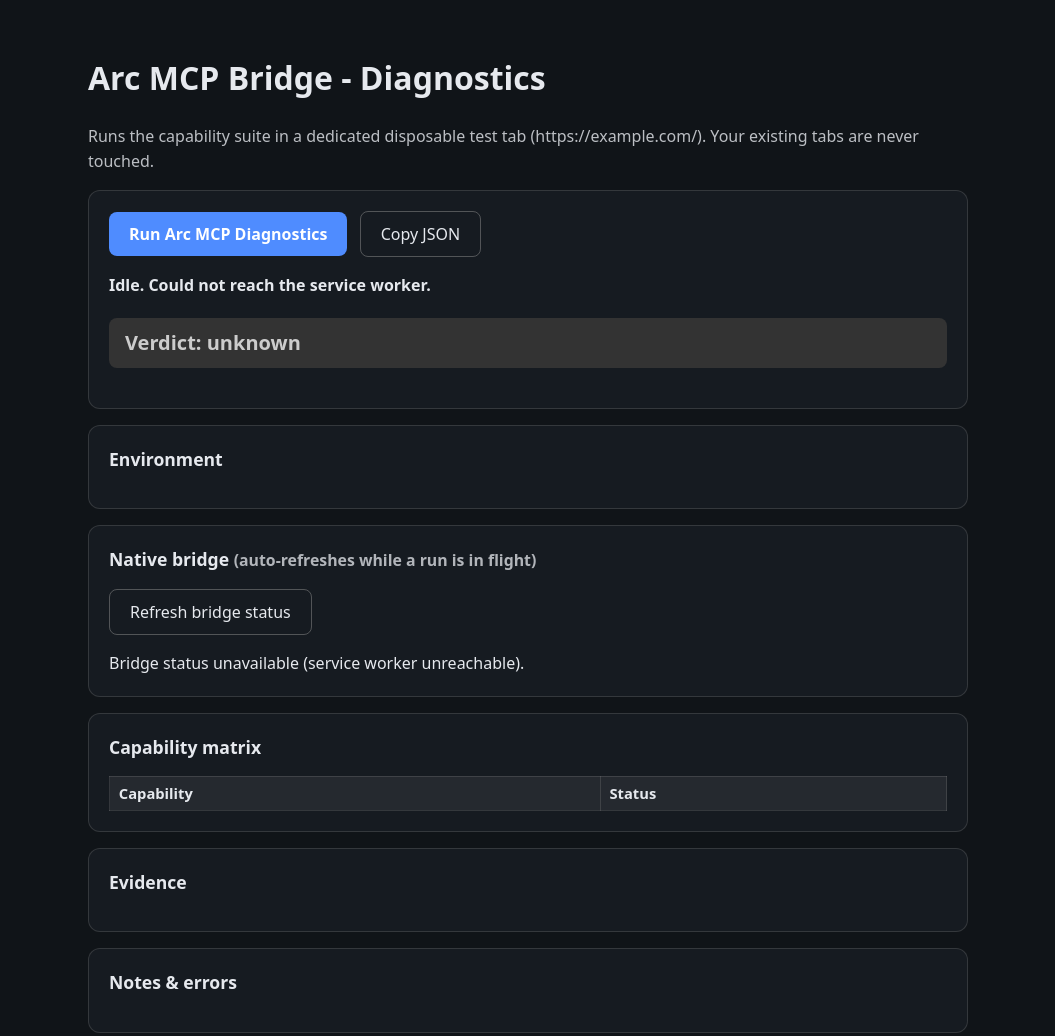
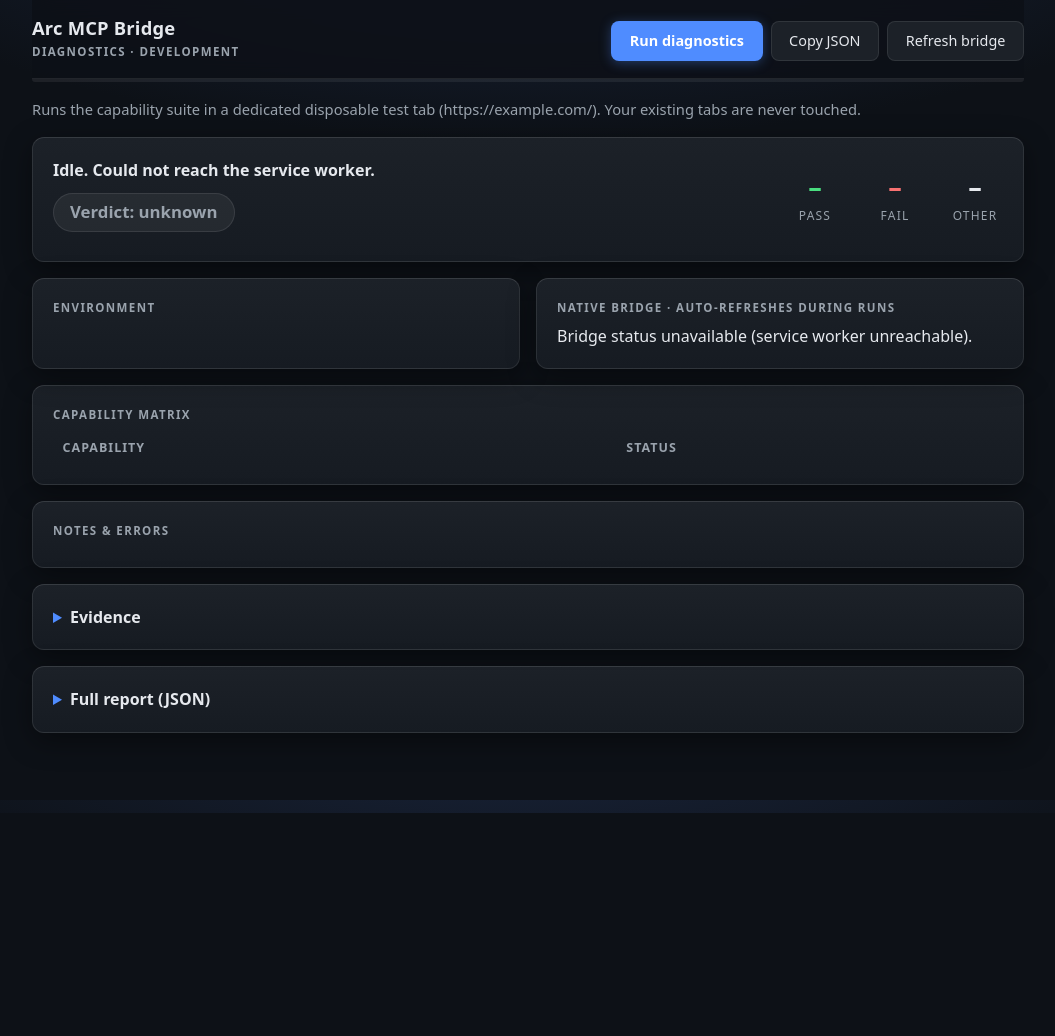
Before and after one commit to deAYS/ArcBrowserMcp, a website with bundled scripts: page extension/diagnostic/diagnostic.html in a window 1280 px wide. Shown: the top 1036 px of the page, without its empty margins (112-1167 px from the left). After the commit the page ends 813 px from the top, so only its background shows below. Built offline with nearby package versions, Linux system fonts and the light colour scheme.

Commit message:
feat(diagnostic): redesign layout with sticky header and theming

```diff
--- a/extension/diagnostic/diagnostic.html
+++ b/extension/diagnostic/diagnostic.html
@@ -5,79 +5,216 @@
   <meta name="viewport" content="width=device-width, initial-scale=1">
   <title>Arc MCP Bridge - Diagnostics (Development)</title>
   <style>
-    :root { color-scheme: dark; }
-    body { font-family: system-ui, -apple-system, "Segoe UI", sans-serif; background: #101418; color: #e6e9ee; max-width: 880px; margin: 0 auto; padding: 2rem 1rem 4rem; line-height: 1.55; }
-    header p { margin-top: 0; opacity: .8; }
-    .card { border: 1px solid #8884; border-radius: .75rem; padding: 1.25rem; margin: 1rem 0; background: #161b21; }
-    .btn { display: inline-block; font: inherit; padding: .6rem 1.25rem; border-radius: .5rem; border: 0; background: #4f8cff; color: #fff; font-weight: 600; cursor: pointer; margin-right: .5rem; }
-    .btn:disabled { opacity: .5; cursor: default; }
-    .btn.secondary { background: transparent; border: 1px solid #8888; color: inherit; font-weight: 400; }
-    #status { font-weight: bold; }
-    #verdict { font-size: 1.25em; font-weight: 700; border-radius: .5rem; padding: .6rem 1rem; }
-    #verdict.verdict-supported { background: #14532d; color: #4ade80; }
-    #verdict.verdict-blocked { background: #450a0a; color: #f87171; }
-    #verdict.verdict-unknown { background: #333; color: #ccc; }
-    table { border-collapse: collapse; margin-top: .5em; width: 100%; }
-    th, td { border: 1px solid #8884; padding: .35em .6em; text-align: left; font-size: .92em; }
-    th { background: #ffffff10; }
-    td.key { white-space: nowrap; opacity: .9; }
-    .pass { color: #4ade80; font-weight: bold; }
-    .fail { color: #f87171; font-weight: bold; }
-    pre { background: #0b0e11; border: 1px solid #8883; padding: 1em; border-radius: .5rem; overflow: auto; max-height: 500px; font-size: .85em; }
-    ul { padding-left: 1.25em; }
-    .meta { opacity: .75; font-size: .9em; }
-    h2 { margin-top: 0; font-size: 1.1em; }
+    :root {
+      color-scheme: dark;
+      --bg: #0d1117;
+      --surface: #161b22;
+      --surface-raised: #1c2128;
+      --border: rgba(255, 255, 255, 0.09);
+      --text: #e6e9ee;
+      --muted: #9aa3ad;
+      --accent: #4f8cff;
+      --pass: #4ade80;
+      --fail: #f87171;
+      --radius: 0.75rem;
+    }
+    * { box-sizing: border-box; }
+    body {
+      font-family: system-ui, -apple-system, "Segoe UI", sans-serif;
+      background: radial-gradient(1200px 400px at 50% -100px, #1b2740 0%, var(--bg) 60%) fixed, var(--bg);
+      color: var(--text);
+      max-width: 1024px;
+      margin: 0 auto;
+      padding: 0 1rem 4rem;
+      line-height: 1.55;
+    }
+    .sticky { position: sticky; top: 0; z-index: 10; margin: 0 -1rem; padding: 0 1rem; }
+    .topbar {
+      display: flex;
+      flex-wrap: wrap;
+      align-items: center;
+      justify-content: space-between;
+      gap: 0.75rem;
+      padding: 0.9rem 0 0.7rem;
+      background: rgba(13, 17, 23, 0.88);
+      backdrop-filter: blur(10px);
+      border-bottom: 1px solid var(--border);
+    }
+    .brand h1 { font-size: 1.15rem; margin: 0; letter-spacing: 0.01em; }
+    .eyebrow {
+      display: block;
+      font-size: 0.72rem;
+      font-weight: 600;
+      letter-spacing: 0.12em;
+      text-transform: uppercase;
+      color: var(--muted);
+      margin: 0 0 0.4rem;
+    }
+    .actions { display: flex; gap: 0.5rem; flex-wrap: wrap; }
+    .btn {
+      font: inherit;
+      font-size: 0.9rem;
+      padding: 0.5rem 1.1rem;
+      border-radius: 0.5rem;
+      border: 1px solid transparent;
+      background: var(--accent);
+      color: #fff;
+      font-weight: 600;
+      cursor: pointer;
+      box-shadow: 0 2px 12px rgba(79, 140, 255, 0.35);
+    }
+    .btn:disabled { opacity: 0.5; cursor: default; box-shadow: none; }
+    .btn.secondary {
+      background: var(--surface-raised);
+      border-color: var(--border);
+      color: var(--text);
+      font-weight: 500;
+      box-shadow: none;
+    }
+    .progress { height: 3px; background: rgba(255, 255, 255, 0.07); border-radius: 0 0 4px 4px; overflow: hidden; }
+    #progress-fill {
+      height: 100%;
+      width: 0%;
+      background: linear-gradient(90deg, var(--accent), #7ab3ff);
+      border-radius: inherit;
+      transition: width 0.4s ease;
+    }
+    .card {
+      background: linear-gradient(180deg, var(--surface-raised), var(--surface));
+      border: 1px solid var(--border);
+      border-top-color: rgba(255, 255, 255, 0.14);
+      border-radius: var(--radius);
+      padding: 1.25rem;
+      margin: 1rem 0;
+      box-shadow: 0 8px 28px rgba(0, 0, 0, 0.4);
+    }
+    .hero { display: flex; flex-wrap: wrap; gap: 1.5rem; align-items: center; justify-content: space-between; }
+    #status { font-weight: 600; margin: 0 0 0.6rem; }
+    #verdict {
+      display: inline-block;
+      font-size: 1.05rem;
+      font-weight: 700;
+      border-radius: 999px;
+      padding: 0.35rem 1rem;
+      margin: 0;
+      border: 1px solid transparent;
+    }
+    #verdict.verdict-supported { background: rgba(74, 222, 128, 0.12); color: var(--pass); border-color: rgba(74, 222, 128, 0.35); box-shadow: 0 0 18px rgba(74, 222, 128, 0.15); }
+    #verdict.verdict-blocked { background: rgba(248, 113, 113, 0.12); color: var(--fail); border-color: rgba(248, 113, 113, 0.35); box-shadow: 0 0 18px rgba(248, 113, 113, 0.15); }
+    #verdict.verdict-unknown { background: rgba(255, 255, 255, 0.06); color: var(--muted); border-color: var(--border); }
+    .counters { display: flex; gap: 1.5rem; }
+    .counter { text-align: center; min-width: 3.5rem; }
+    .counter span { display: block; font-size: 1.7rem; font-weight: 700; font-variant-numeric: tabular-nums; line-height: 1.1; }
+    .counter label { font-size: 0.75rem; text-transform: uppercase; letter-spacing: 0.1em; color: var(--muted); }
+    #count-pass { color: var(--pass); }
+    #count-fail { color: var(--fail); }
+    #summary { margin: 0.6rem 0 0; }
+    .grid { display: grid; grid-template-columns: 1fr 1fr; gap: 1rem; }
+    .grid .card { margin: 0; }
+    @media (max-width: 720px) { .grid { grid-template-columns: 1fr; } }
+    table { border-collapse: collapse; width: 100%; margin-top: 0.25rem; }
+    th, td { padding: 0.45rem 0.6rem; text-align: left; font-size: 0.9rem; border-bottom: 1px solid var(--border); }
+    tr:last-child th, tr:last-child td { border-bottom: 0; }
+    th { color: var(--muted); font-weight: 600; font-size: 0.78rem; text-transform: uppercase; letter-spacing: 0.08em; }
+    td.key { white-space: nowrap; color: var(--muted); }
+    td.pass, td.fail { font-weight: 600; }
+    td.pass { color: var(--pass); }
+    td.fail { color: var(--fail); }
+    td.pass::before, td.fail::before {
+      content: "";
+      display: inline-block;
+      width: 0.55em;
+      height: 0.55em;
+      border-radius: 50%;
+      margin-right: 0.5em;
+      background: currentColor;
+      box-shadow: 0 0 8px currentColor;
+    }
+    pre {
+      background: #0b0e11;
+      border: 1px solid var(--border);
+      padding: 1rem;
+      border-radius: 0.5rem;
+      overflow: auto;
+      max-height: 500px;
+      font-size: 0.82rem;
+    }
+    ul { padding-left: 1.25rem; margin: 0.4rem 0; }
+    #notes li::marker { content: "● "; color: var(--accent); }
+    #errors li::marker { content: "▲ "; color: var(--fail); }
+    #errors li { color: var(--fail); }
+    .meta { opacity: 0.75; font-size: 0.9em; }
+    details.card summary { cursor: pointer; font-weight: 600; }
+    details.card summary::marker { color: var(--accent); }
+    .intro { color: var(--muted); font-size: 0.92rem; margin: 1rem 0 0; }
   </style>
 </head>
 <body>
-  <header>
-    <h1>Arc MCP Bridge - Diagnostics</h1>
-    <p>Runs the capability suite in a dedicated disposable test tab
+  <div class="sticky">
+    <div class="topbar">
+      <div class="brand">
+        <h1>Arc MCP Bridge</h1>
+        <span class="eyebrow">Diagnostics · Development</span>
+      </div>
+      <div class="actions">
+        <button class="btn" id="run">Run diagnostics</button>
+        <button class="btn secondary" id="copy">Copy JSON</button>
+        <button class="btn secondary" id="bridge">Refresh bridge</button>
+      </div>
+    </div>
+    <div class="progress"><div id="progress-fill"></div></div>
+  </div>
+
+  <p class="intro">Runs the capability suite in a dedicated disposable test tab
     (https://example.com/). Your existing tabs are never touched.</p>
-  </header>
 
-  <div class="card">
-    <button class="btn" id="run">Run Arc MCP Diagnostics</button>
-    <button class="btn secondary" id="copy">Copy JSON</button>
+  <section class="card hero">
+    <div>
       <p id="status">Idle. A previous persisted report, if any, is shown below.</p>
       <p id="verdict" class="verdict-unknown">Verdict: unknown</p>
       <p id="summary" class="meta"></p>
     </div>
+    <div class="counters">
+      <div class="counter"><span id="count-pass">–</span><label>pass</label></div>
+      <div class="counter"><span id="count-fail">–</span><label>fail</label></div>
+      <div class="counter"><span id="count-other">–</span><label>other</label></div>
+    </div>
+  </section>
 
-  <div class="card">
-    <h2>Environment</h2>
+  <div class="grid">
+    <section class="card">
+      <p class="eyebrow">Environment</p>
       <table id="env"><tbody></tbody></table>
+    </section>
+    <section class="card">
+      <p class="eyebrow">Native bridge · auto-refreshes during runs</p>
+      <div id="bridge-status">Bridge status unknown.</div>
+    </section>
   </div>
 
-  <div class="card">
-    <h2>Native bridge <span class="meta">(auto-refreshes while a run is in flight)</span></h2>
-    <p><button class="btn secondary" id="bridge">Refresh bridge status</button></p>
-    <div id="bridge-status">Bridge status unknown.</div>
-  </div>
-
-  <div class="card">
-    <h2>Capability matrix</h2>
+  <section class="card">
+    <p class="eyebrow">Capability matrix</p>
     <table id="matrix">
       <thead><tr><th>Capability</th><th>Status</th></tr></thead>
       <tbody></tbody>
     </table>
-  </div>
+  </section>
 
-  <div class="card">
-    <h2>Evidence</h2>
-    <table id="evidence"><tbody></tbody></table>
-  </div>
-
-  <div class="card">
-    <h2>Notes &amp; errors</h2>
+  <section class="card">
+    <p class="eyebrow">Notes &amp; errors</p>
     <ul id="notes"></ul>
     <ul id="errors"></ul>
-  </div>
+  </section>
 
-  <div class="card">
-    <h2>Full report (JSON)</h2>
+  <details class="card">
+    <summary>Evidence</summary>
+    <table id="evidence"><tbody></tbody></table>
+  </details>
+
+  <details class="card">
+    <summary>Full report (JSON)</summary>
     <pre id="report">No report yet.</pre>
-  </div>
+  </details>
 
   <script src="diagnostic.js"></script>
 </body>
--- a/extension/diagnostic/diagnostic.ts
+++ b/extension/diagnostic/diagnostic.ts
@@ -72,6 +72,21 @@ function statusClass(value: string): string {
   return value === "pass" ? "pass" : value === "fail" ? "fail" : "";
 }
 
+/** Checks in the suite; drives the hero counters and progress bar. */
+const TOTAL_CHECKS = 16;
+
+function updateHero(pass: number, fail: number, other: number): void {
+  el("count-pass").textContent = String(pass);
+  el("count-fail").textContent = String(fail);
+  el("count-other").textContent = String(other);
+  const settled = Math.min(pass + fail, TOTAL_CHECKS);
+  const fill = document.getElementById("progress-fill");
+  if (fill !== null) {
+    fill.style.width = `${String(Math.round((settled / TOTAL_CHECKS) * 100))}%`;
+  }
+  el("summary").textContent = `${String(settled)} of ${String(TOTAL_CHECKS)} checks settled`;
+}
+
 function renderBridgeStatus(view: BridgeStatusView): void {
   const container = el("bridge-status");
   container.textContent = "";
@@ -122,7 +137,7 @@ function render(report: RenderableReport): void {
   verdictEl.className = verdict === "SUPPORTED" ? "verdict-supported" : verdict === "BLOCKED" ? "verdict-blocked" : "verdict-unknown";
 
   const { pass, fail, other } = renderMatrix(report.capabilities ?? {});
-  el("summary").textContent = `${pass} pass · ${fail} fail · ${other} other`;
+  updateHero(pass, fail, other);
 
   const envBody = tbodyOf("env");
   envBody.textContent = "";
@@ -248,7 +263,7 @@ async function pollProgress(): Promise<string | null> {
       const { pass, fail, other } = renderMatrix(
         progress["capabilities"] as ProgressView["capabilities"],
       );
-      el("summary").textContent = `${pass} pass · ${fail} fail · ${other} other (live)`;
+      updateHero(pass, fail, other);
     }
     const current = progress["currentCheck"];
     return typeof current === "string" ? current : null;
```
Lines whose indentation alone changed are shown as unchanged.
